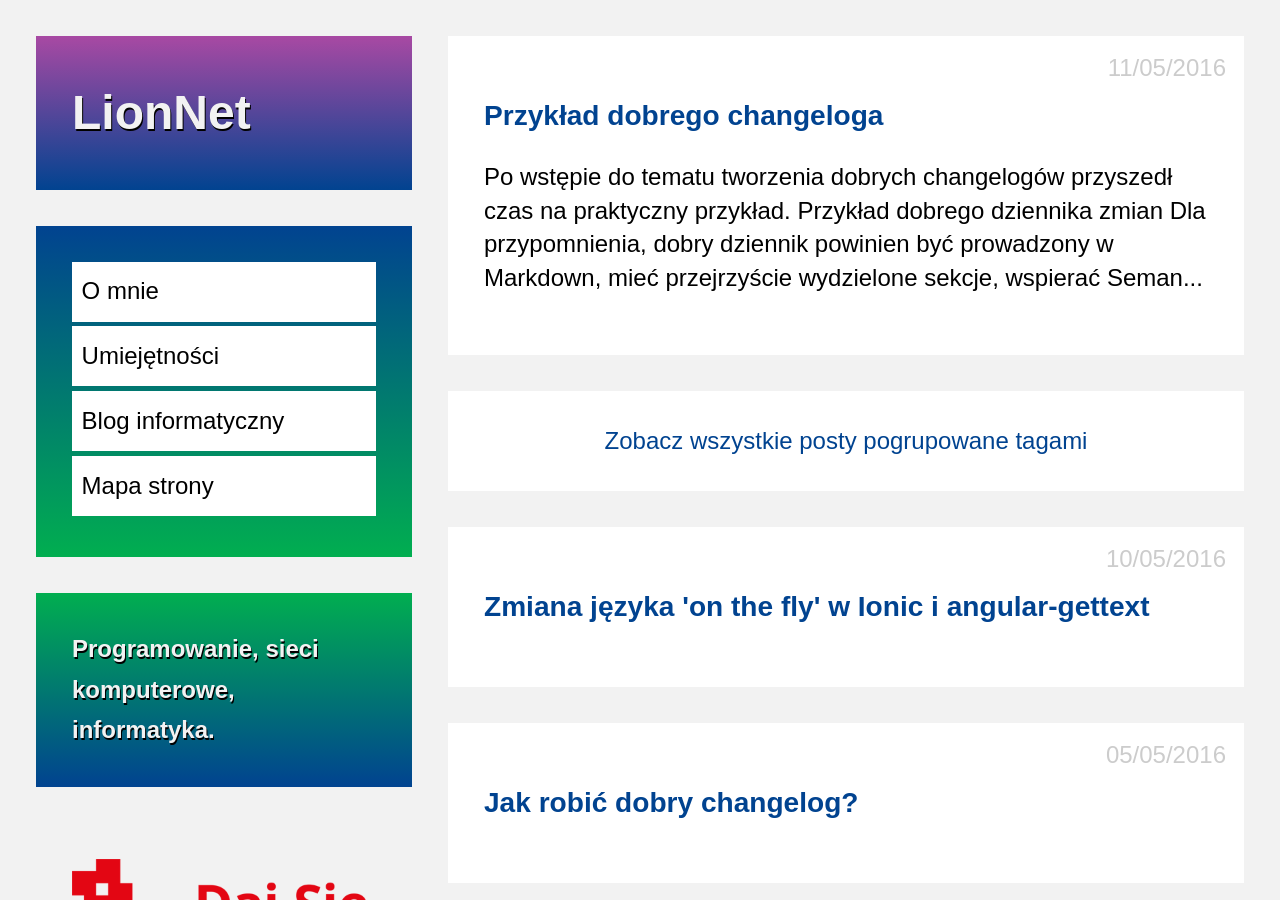
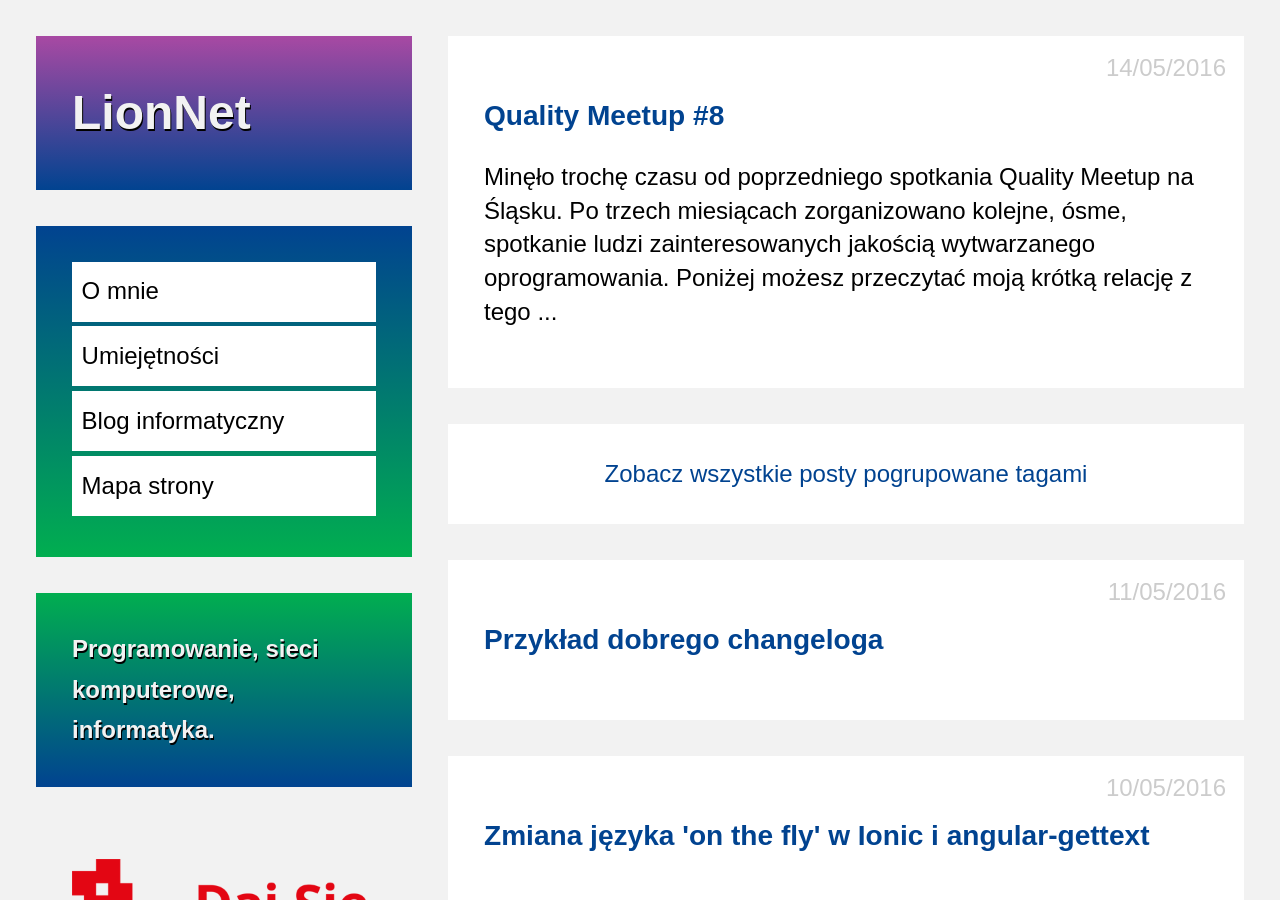
Before and after one commit to maciejlew/maciejlew.github.io, a Jekyll site: the page built from pages/blog.md, in a window 1280 px wide and 900 px high. Built offline with Jekyll 4.4.1, drawn with Linux system fonts in a browser that asks for light colours; some of the changed lines change nothing that is shown.

Commit message:
Adds post 'Quality Meetup #8'

```diff
--- a/_includes/acronyms.md
+++ b/_includes/acronyms.md
@@ -58,3 +58,6 @@
 *[PDF]: Portable Document Format
 *[MoSCoW]: Must Should Could Won't
 *[MUST]: Minimum Usable SubseT
+*[QM]: Quality Meetup
+*[CDT]: Context-Driven Testing
+*[XXE]: XML eXternal Entities
--- /dev/null
+++ b/_posts/2016-05-14-quality-meetup-8.md
@@ -0,0 +1,74 @@
+---
+layout: post
+title: "Quality Meetup #8"
+date: "2016-05-14 13:10:00"
+description: "Relacja z ósmego spotkania osób związanych i zainteresowanych
+tworzeniem oprogramowania wysokiej jakości"
+keywords: "quality meetup, context-driven testing, cdt, testy bezpieczeństwa,
+bash shellshock, xml external entities, quality excites"
+tags:
+- QA
+---
+
+Minęło trochę czasu od [poprzedniego spotkania Quality Meetup][1] na Śląsku.
+Po trzech miesiącach zorganizowano kolejne, ósme, spotkanie ludzi zainteresowanych
+jakością wytwarzanego oprogramowania. Poniżej możesz przeczytać moją krótką relację
+z tego wydarzenia.
+
+### Poznaj Context-Driven Testing
+
+Idąc na to spotkanie QM nie wiedziałem za bardzo o co będzie chodziło z tym całym
+CDT. Pierwszy raz spotkałem się z tym terminem. Jak pewnie wielu innych, kojarzyłem
+go z takimi technikami jak TDD, BDD itp. Michał Stryjak przedstawił nam czym jest
+to całe CDT. Jest to koncepcja mówiąca że należy testować w sposób najlepiej
+pasujący do testowanego kontekstu. Według tej teorii nie ma takiego czegoś, co
+można by nazwać metodą testowania dobrą na wszystko. Każda  z nich ma swoje wady i
+zalety, które należy poznać i dobrać tak, aby wnosiły wartość dodaną do całego
+projektu. Michał przedstawił nam m.in. genealogię CDT oraz jej podstawowe zasady,
+tj:
+
+ * wartość metody testowania zależy od kontekstu
+ * istnieją dobre metody testowania w danym kontekście, ale nie oznacza to że
+będą dobre w innym
+ * ludzie zaangażowaniu w testowany produkt są najważniejszym elementem kontekstu
+ * z czasem projektu rozwijają się w nieprzewidywalny na ich starcie sposób
+ * produkt ma być rozwiązaniem problemu, jeśli problem nie został rozwiązany to
+produkt nie działa
+ * testowanie jest wymagającym złożonym procesem intelektualnym
+ * właściwe przetestowanie produktu wymaga właściwego jego osądu oraz kompetencji
+pozwalających na dobranie odpowiednich technik testowania na odpowiednim etapie
+rozwoju produktu
+
+Te definicje wydają się tak oczywiste, że gdy się je przeczyta ma się wrażenie że
+już dawno postępowało się zgodnie z CDT, tylko się o tym nie wiedziało.
+
+Więcej informacji o CDT można znaleźć m.in. na [slajdach z prezentacji o CDT][2].
+
+### Testy bezpieczeństwa - teoria a praktyka
+
+Kolejna prezentacja była bardziej praktyczna i widowiskowa. Michał Sajdak przekazał
+nam sporo cennych informacji nt. bezpieczeństwa systemów webowych. Część z
+informacji można było już wcześniej przeczytać na łamach czasopisma Programista
+w artykułach przygotowanych przez Michała bądź w prowadzonym przez niego e-zinie
+Sekurak. Ale nic tak nie uruchamia wyobraźni i chęci uczenia się jak przykłady
+obejrzane na żywo. Prelegent pokazał nam kilka fajnych usług webowych pozwalających
+szybko wykryć inne domeny hostowane na tym samym hoście co interesująca atakującego
+aplikacja. Dowiedzieliśmy się także o jak wykonać bash shellshock oraz XXE na
+podatnej stronie internetowej. Było także trochę o znanych wpadkach producentów
+oprogramowania i sprzętu sieciowego oraz o ich podejściu do wykrywanych przez
+zewnętrznych niezależnych testerów bezpieczeństwa luk. Była to bardzo ciekawa
+prezentacja z której [slajdy także można zobaczyć w Internecie][3].
+
+### Quality Excites 2016
+
+Podczas spotkania zostało zapowiedziane znane chyba wszystkim śląskim testerom
+najpopularniejsze darmowe cykliczne wydarzenie w okolicy, czyli [Quality Excites][4].
+Tym razem będziemy mogli się spotkać i posłuchać prelekcji bądź wziąć udział w
+warsztatach już 25 czerwca. Zapisy niebawem. Bądźcie czujni!
+
+[1]: {{site.url}}/2016/02/13/quality-meetup-7.html
+[2]: http://www.slideshare.net/FutureProcessing/micha-stryjak-poznaj-contextdriven-testing
+[3]: http://www.slideshare.net/FutureProcessing/micha-sajdak-testy-bezpieczestwa-teoria-a-praktyka
+[4]: https://qualityexcites.pl/
+
+{% include acronyms.md %}
--- a/pages/map.md
+++ b/pages/map.md
@@ -24,6 +24,7 @@ redirect_from: /map/
  * [Umiejętności](../umiejetnosci)
  * [Kontakt](../kontakt)
  * [Blog informatyczny](../blog)
+   * [Quality Meetup #8](../2016/05/14/quality-meetup-8.html)
    * [Przykład dobrego changeloga](../2016/05/11/przyklad-dobrego-changeloga.html)
    * [Zmiana języka 'on the fly' w Ionic i angular-gettext](../2016/05/10/zmiana-jezyka-on-the-fly-w-ionic-i-angular-gettext.html)
    * [Jak robić dobry changelog?](../2016/05/04/jak-robic-dobry-changelog.html)
```
